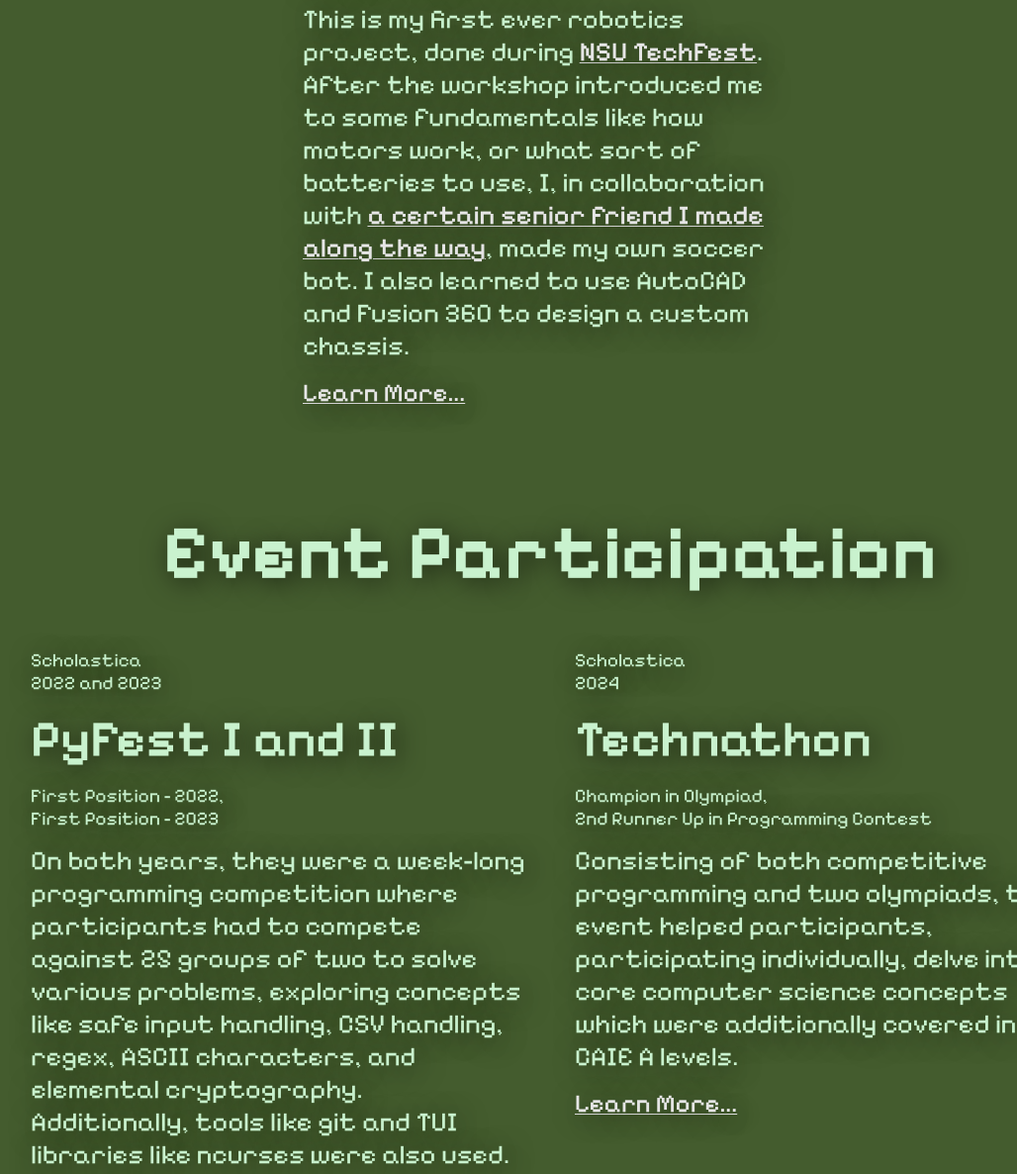
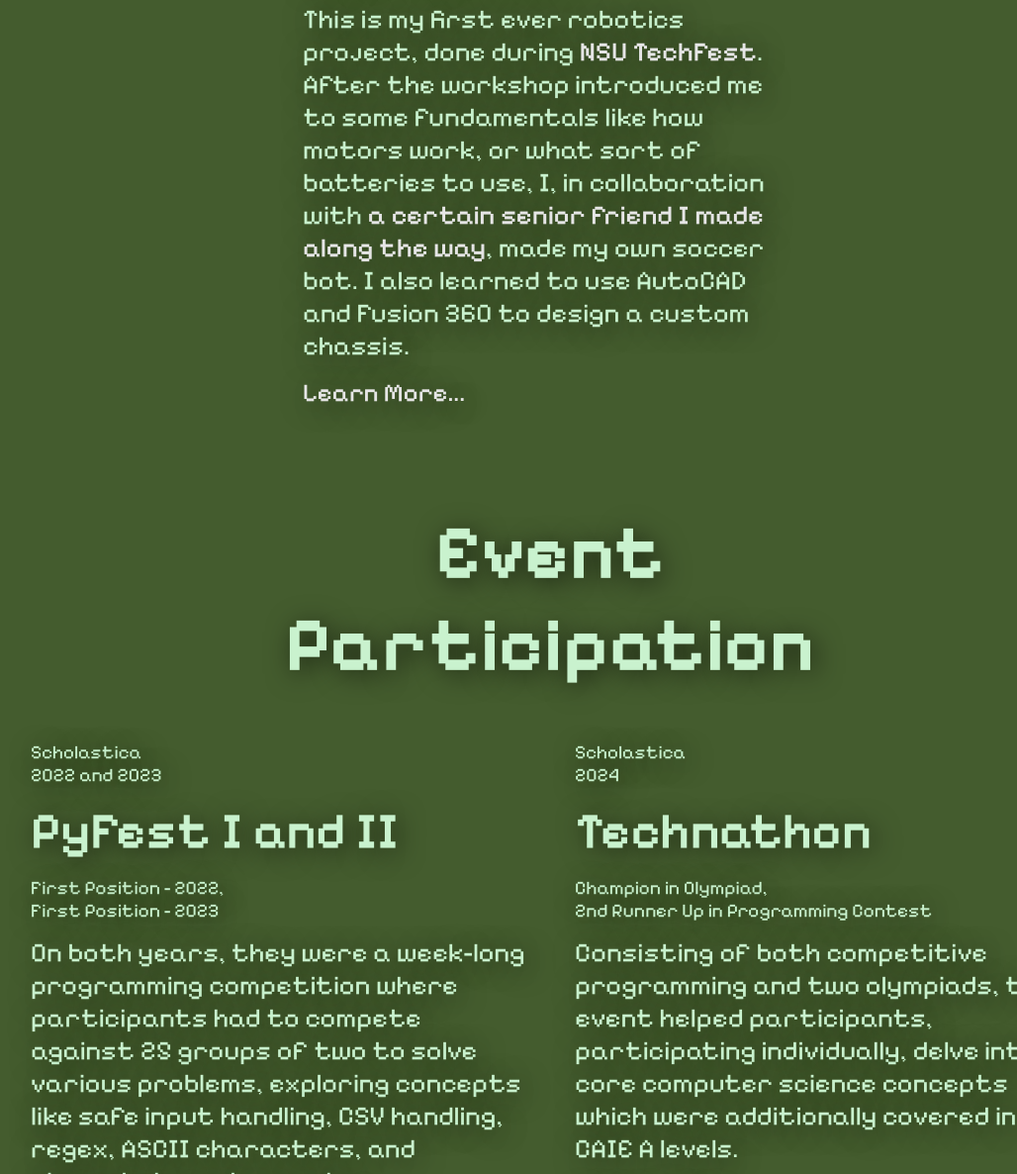
Before and after one commit to TheMayhem6328/site, a plain HTML site: page index.html in a window 1280 px wide. Shown: the part 1871-3057 px from the top of the page at 99% size, without its empty margins (84-1112 px from the left). Drawn offline with Linux system fonts and the light colour scheme.

Commit message:
CSS patches for more responsiveness

```diff
--- a/index.html
+++ b/index.html
@@ -247,7 +247,7 @@
                     <p class="subtitle">Journeyman</p>
                     <p>
                         I have designed a variety of stuff, including the chassis for my project <a
-                            href="project-robosoccer">RoboSoccer</a> and also a two-axis revolving platform for a solar
+                            href="#project-robosoccer">RoboSoccer</a> and also a two-axis revolving platform for a solar
                         tracking system that my seniors were making for their junior project. I can confidently build
                         modular parts with parametric design and assemble them with proper motion study using Fusion
                         360.
--- a/style/main.css
+++ b/style/main.css
@@ -207,17 +207,27 @@ main {
 
     a,
     span.inline-button {
-      text-decoration-line: underline;
-      text-decoration-thickness: 1px;
-      text-underline-offset: 2px;
       font-size: clamp(1rem, 0.8148rem + 0.9877vw, 2rem);
       font-weight: 500;
       color: #e6e6e6;
+      transition: color 0.5s cubic-bezier(0.165, 0.84, 0.44, 1);
+      width: fit-content;
+      text-decoration: none;
+
+      &:hover {
+        color: #aaaaaa;
+        text-decoration: underline;
+      }
+
+      &:active {
+        transition: color 0.2s cubic-bezier(0.165, 0.84, 0.44, 1);
+        color: #787878;
+      }
     }
 
     &.title-subtitles {
+      gap: 10px;
       align-items: center;
-      gap: 10px;
       text-align: center;
     }
 
@@ -227,10 +237,8 @@ main {
       gap: 15px;
       align-items: center;
       justify-content: center;
-
-      p {
-        text-align: center;
-      }
+      text-align: center;
+      max-width: min-content;
     }
 
     &.column {
@@ -309,6 +317,16 @@ main {
   }
 }
 
+@media (max-width: 1699px) {
+  main {
+    section {
+      &.column.vertical {
+        max-width: 1050px;
+      }
+    }
+  }
+}
+
 @media (max-width: 1200px) {
   header#root-header {
     section#root-hero {
@@ -330,7 +348,7 @@ main {
   }
 }
 
-@media (max-width: 1150px) {
+@media (max-width: 1149px) {
   main {
     section {
       &.column.vertical {
```
